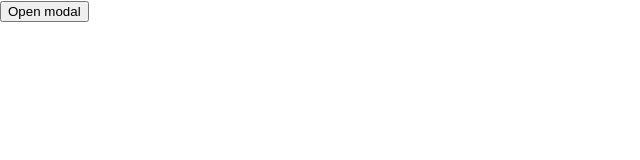
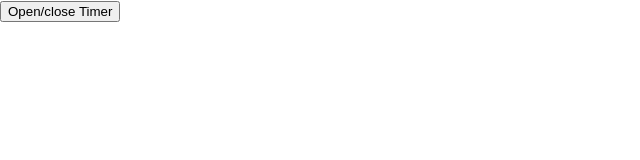
Before and after one commit to Andriy-Kond/m3_life-component-cycle, a React (Create React App) app: page / in a window 1280 px wide. Shown: the top 160 px of the page, without its empty margins (0-640 px from the left). Built offline with nearby package versions, Linux system fonts and the light colour scheme.

Commit message:
add: Clock Timer (must be clear on willUnmount)

```diff
--- a/src/App.jsx
+++ b/src/App.jsx
@@ -7,6 +7,7 @@ import shortid from "shortid";
 import FilterTodo from "TodoList/FilterTodo";
 import LoginForm from "LoginForm";
 import Modal from "modal";
+import Clock from "Clock";
 
 // import RegisterForm from "TodoList/RegisterForm";
 
@@ -15,6 +16,7 @@ class App extends Component {
     todos: [],
     filter: "",
     isOpenModal: false,
+    isOpenTimer: false,
   };
 
   componentDidMount = () => {
@@ -79,14 +81,19 @@ class App extends Component {
     this.setState(prevState => ({ isOpenModal: !prevState.isOpenModal }));
   };
 
+  toggleTimer = () => {
+    this.setState(prevState => ({ isOpenTimer: !prevState.isOpenTimer }));
+  };
+
   render() {
-    const { todos, filter, isOpenModal } = this.state;
+    const { todos, filter, isOpenModal, isOpenTimer } = this.state;
     const completedTodoCount = this.getCompletedTodoCount();
     const visibleTodos = this.getVisibleTodos();
     const totalTodosCount = todos.length;
 
     return (
       <>
+        {/* Todo List */}
         {/* <p>Всього завдань: {totalTodosCount}</p>
         <p>Виконаних завдань: {completedTodoCount}</p>
         <TodoList
@@ -96,15 +103,19 @@ class App extends Component {
         />
 
         <AddTodo onAddTodo={this.addTask} />
-        <FilterTodo onChange={this.changeFilter} value={filter} />
+        <FilterTodo onChange={this.changeFilter} value={filter} /> */}
 
-        <br />
+        {/* Login Form */}
+        {/* <br />
         <LoginForm /> */}
-        <button type="button" onClick={this.toggleModal}>
+
+        {/* Modal window */}
+        {/* <button type="button" onClick={this.toggleModal}>
           Open modal
         </button>
         {isOpenModal && (
           <Modal toggleModal={this.toggleModal}>
+            <h2> It is title of modal window</h2>
             <p>
               Lorem ipsum dolor sit amet consectetur adipisicing elit. Nulla
               quis debitis quibusdam doloremque perspiciatis distinctio
@@ -115,7 +126,13 @@ class App extends Component {
               illo.
             </p>
           </Modal>
-        )}
+        )} */}
+
+        {/* Clock */}
+        {isOpenTimer && <Clock />}
+        <button type="button" onClick={this.toggleTimer}>
+          Open/close Timer
+        </button>
       </>
     );
   }
--- /dev/null
+++ b/src/Clock/Clock.jsx
@@ -0,0 +1,29 @@
+import React, { Component } from "react";
+import {} from "./Clock.styled";
+
+class Clock extends Component {
+  state = {
+    time: new Date().toLocaleTimeString(),
+  };
+
+  intervalId = null;
+
+  componentDidMount() {
+    // console.log("componentDidMount => setInterval");
+    this.intervalId = setInterval(
+      () => this.setState({ time: new Date().toLocaleTimeString() }),
+      1000,
+    );
+  }
+
+  componentWillUnmount() {
+    // console.log("componentWillUnmount -> clear intervalId");
+    clearInterval(this.intervalId);
+  }
+
+  render() {
+    return <div>{this.state.time}</div>;
+  }
+}
+
+export default Clock;
--- /dev/null
+++ b/src/Clock/Clock.styled.jsx
@@ -0,0 +1,3 @@
+import styled from "@emotion/styled";
+
+export {};
--- /dev/null
+++ b/src/Clock/index.js
@@ -0,0 +1 @@
+export { default } from "./Clock";
```
